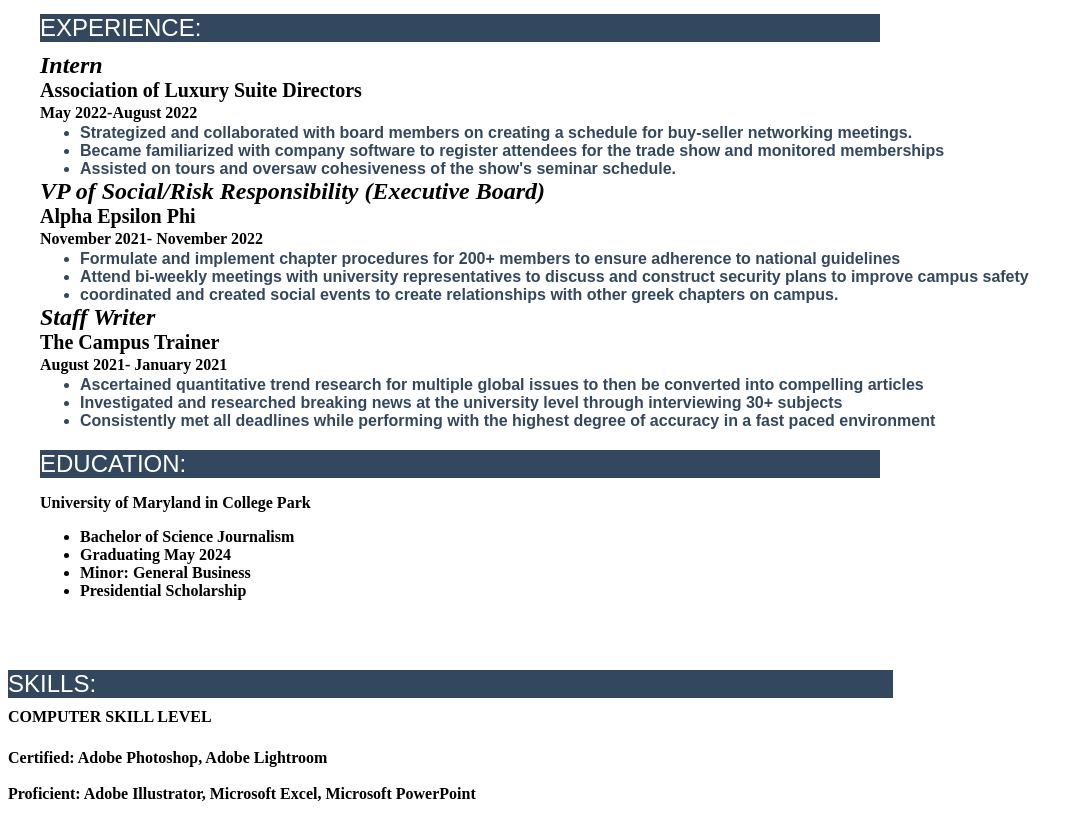
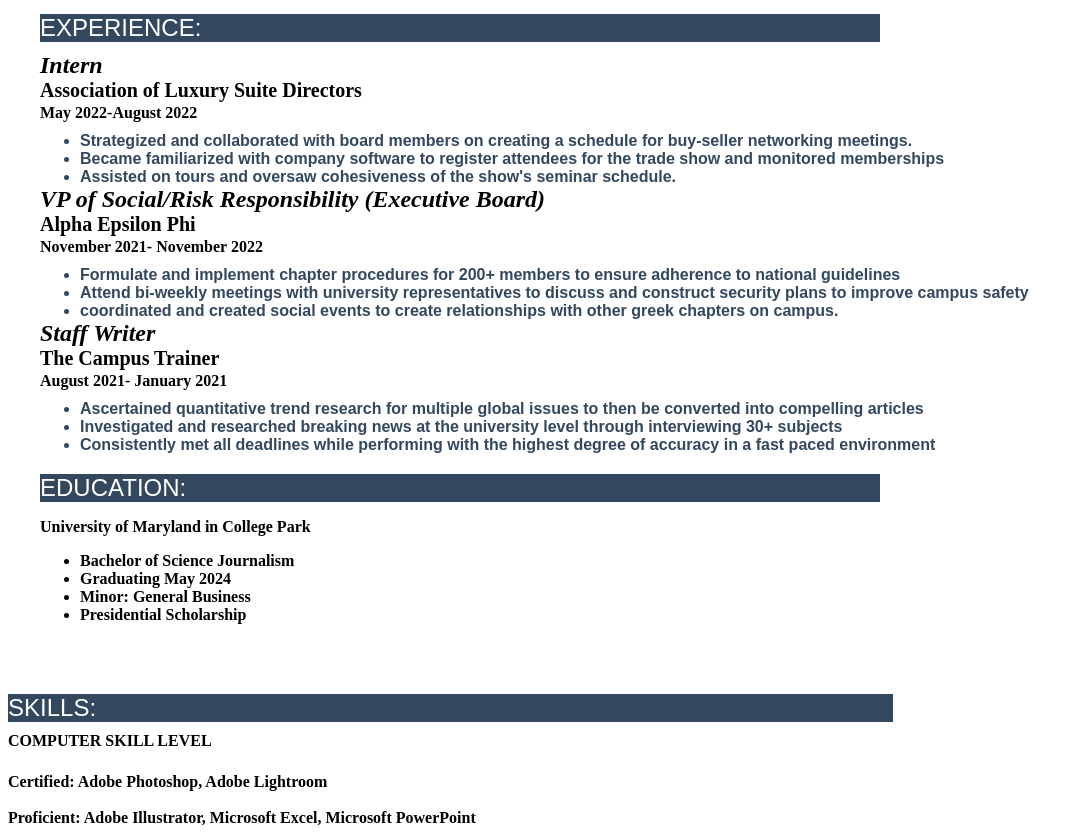
Before and after one commit to abbweltman/Abbeyweltman-JOUR352, a plain HTML site: page resume/index.html in a window 1280 px wide. Shown: the part 1040-1875 px from the top of the page, without its empty margins (0-1084 px from the left). Before the commit the page ends 1851 px from the top, so only its background shows below. Drawn offline with Linux system fonts and the light colour scheme.

Commit message:
plz last time

```diff
--- a/resume/style.css
+++ b/resume/style.css
@@ -68,7 +68,7 @@
   font-weight: bold;
   font-family: Arial;
   text-align: left;
-  margin: 0px 0px 0px 0px;
+  margin: 10px 0px 0px 0px;
 }
 
 .menu {
```
Also changed, not shown: resume/index.html (+1 -1 lines).
